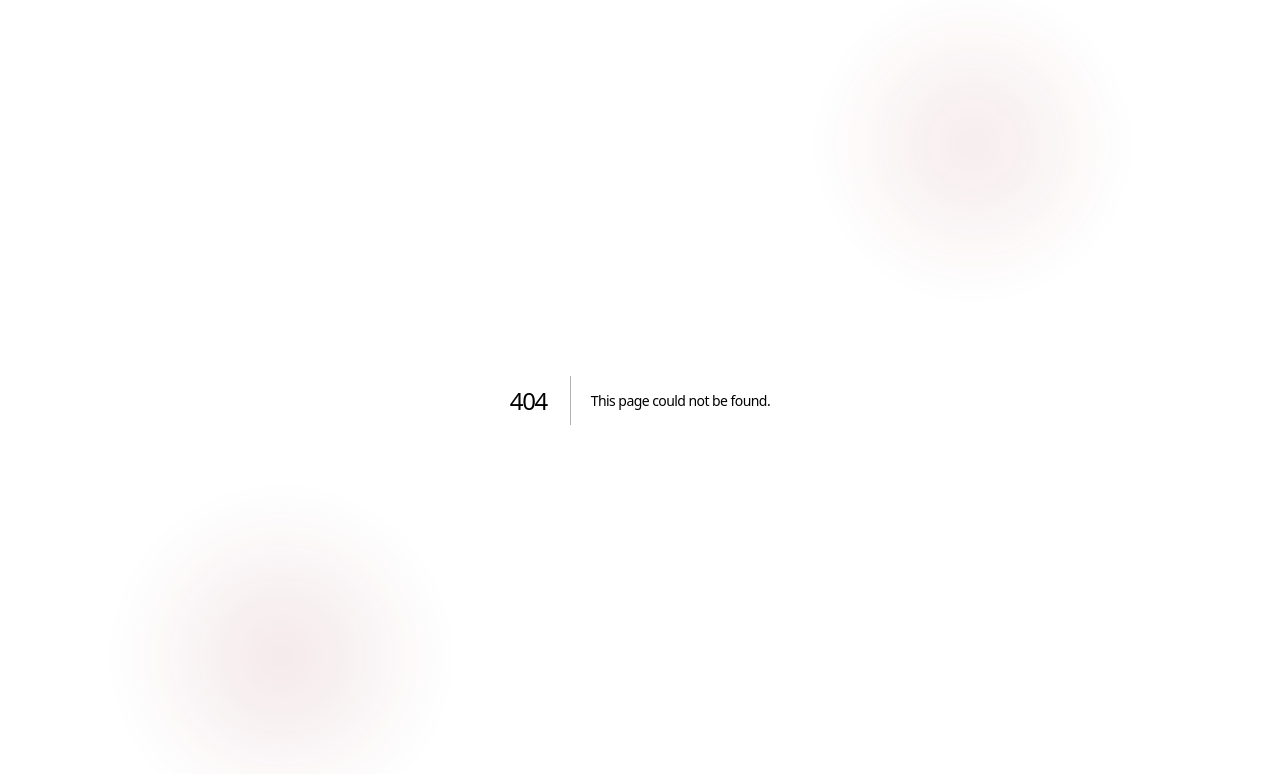
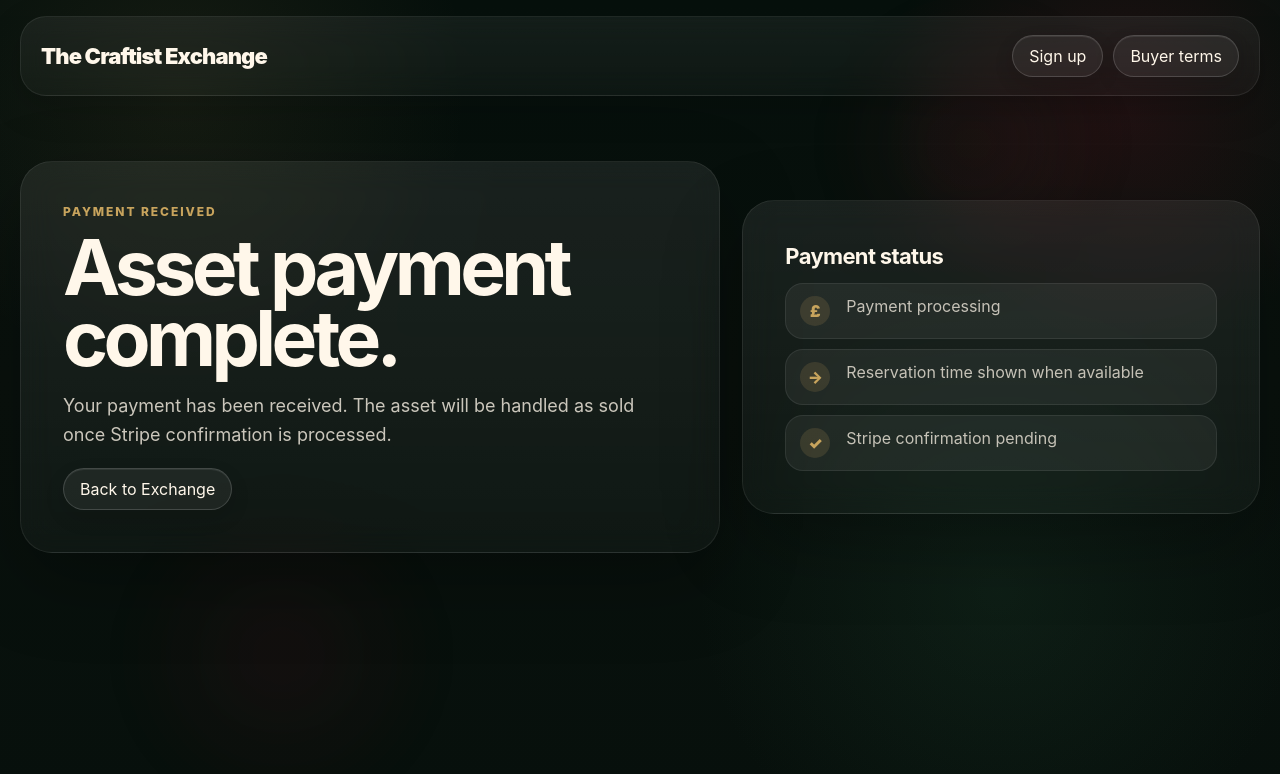
Before and after one commit to otoslifeproject-cell/craftist-asset-exchange, a Next.js app: page /buyer/payment/success in a window 1280 px wide. Before the commit this address had no page. Shown: the top 774 px of the page. Built offline with nearby package versions, Linux system fonts and the light colour scheme.

Commit message:
Add buyer payment success page

```diff
--- /dev/null
+++ b/app/buyer/payment/success/page.tsx
@@ -0,0 +1,43 @@
+import Link from 'next/link';
+import { supabaseAdmin } from '../../../../lib/supabaseAdmin';
+import { formatDate, formatMoney } from '../../../../lib/format';
+import type { Order } from '../../../../lib/types';
+import '../../buyer.css';
+
+export default async function BuyerPaymentSuccessPage({ searchParams }: { searchParams: Promise<{ session_id?: string }> }) {
+  const sp = await searchParams;
+  const sessionId = sp.session_id || '';
+  let order: Order | null = null;
+
+  if (sessionId) {
+    const { data } = await supabaseAdmin().from('orders').select('*').eq('stripe_session_id', sessionId).single();
+    order = data as Order | null;
+  }
+
+  return (
+    <main className="buyer-page">
+      <div className="shell">
+        <nav className="nav buyer-nav"><Link className="brand" href="/">The Craftist Exchange</Link><div className="navlinks"><Link href="/buyer/signup">Sign up</Link><Link href="/buyer/terms">Buyer terms</Link></div></nav>
+        <section className="buyer-hero buyer-payment-result">
+          <div className="buyer-hero-card">
+            <div className="kicker">Payment received</div>
+            <h1>{order?.payment_mode === 'deposit' ? 'Asset reserved.' : 'Asset payment complete.'}</h1>
+            <p>{order?.payment_mode === 'deposit' ? 'Your deposit has reserved the asset for seven days. The balance must be paid before the reservation ends.' : 'Your payment has been received. The asset will be handled as sold once Stripe confirmation is processed.'}</p>
+            <div className="buyer-actions">
+              {order ? <Link className="button gold" href={`/buyer/reserved/${order.id}`}>View reservation</Link> : null}
+              <Link className="button" href="/">Back to Exchange</Link>
+            </div>
+          </div>
+          <aside className="buyer-side-card">
+            <strong>Payment status</strong>
+            <ul className="buyer-step-list">
+              <li><span>£</span>{order ? formatMoney(order.amount_pence, order.currency) : 'Payment processing'}</li>
+              <li><span>→</span>{order ? formatDate(order.reserved_until) : 'Reservation time shown when available'}</li>
+              <li><span>✓</span>{order?.status || 'Stripe confirmation pending'}</li>
+            </ul>
+          </aside>
+        </section>
+      </div>
+    </main>
+  );
+}
```
